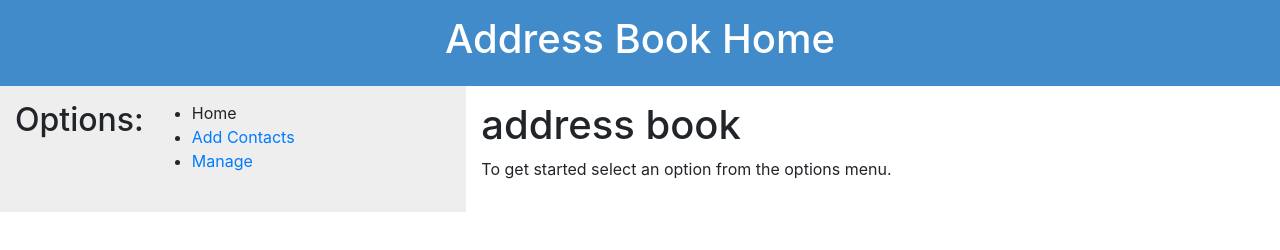
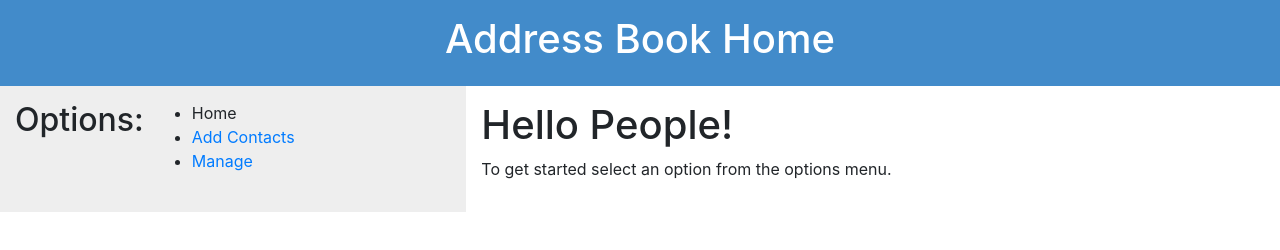
Before and after one commit to circletes/address-book, a website: page views/index.html in a window 1280 px wide. Drawn offline with nearby package versions, Linux system fonts and the light colour scheme.

Commit message:
changed index.html

```diff
--- a/views/index.html
+++ b/views/index.html
@@ -69,7 +69,7 @@
         </nav>
 
         <article class="article">
-            <h1>address book </h1>
+            <h1>Hello People! </h1>
             <p>To get started select an option from the options menu. </p>
         </article>
     </div>
```
